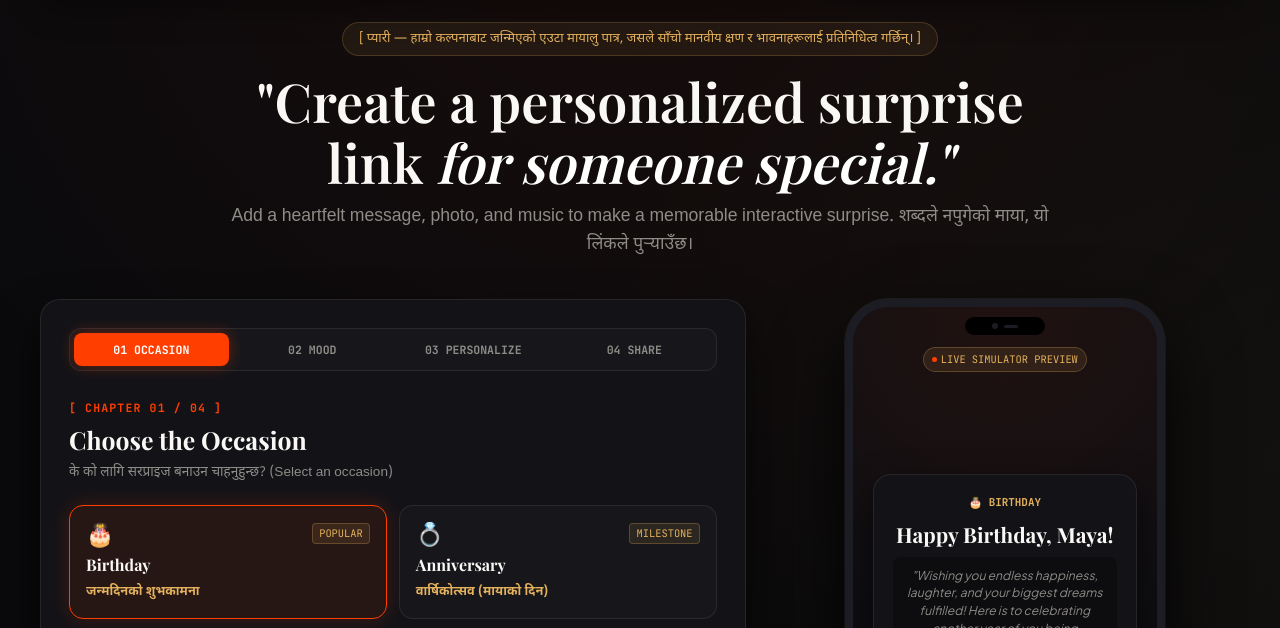
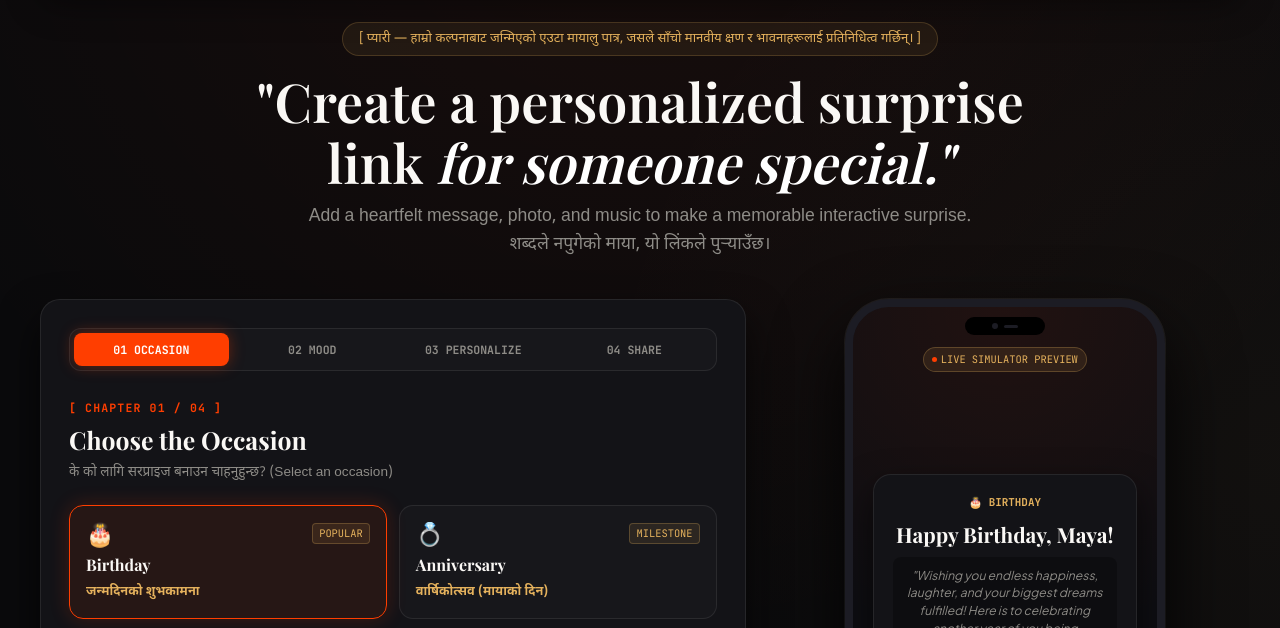
Before and after one commit to progauravv/pyari-surprise, a plain HTML site: page index.html in a window 1280 px wide. Shown: the part 116-744 px from the top of the page. Drawn offline with nearby package versions, Linux system fonts and the light colour scheme; a web font is replaced by a local one.

Commit message:
Split hero sub-title into two separate paragraphs

```diff
--- a/index.html
+++ b/index.html
@@ -78,7 +78,9 @@
         [ प्यारी — हाम्रो कल्पनाबाट जन्मिएको एउटा मायालु पात्र, जसले साँचो मानवीय क्षण र भावनाहरूलाई प्रतिनिधित्व गर्छिन्। ]
       </div>
       <h1 class="hero-main-title">"Create a personalized surprise link <em>for someone special."</em></h1>
-      <p class="hero-sub-title">Add a heartfelt message, photo, and music to make a memorable interactive surprise. शब्दले नपुगेको माया, यो लिंकले पुर्‍याउँछ।</p>
+      <p class="hero-sub-title">Add a heartfelt message, photo, and music to make a memorable interactive surprise.</p>
+       <p class="hero-sub-title">शब्दले नपुगेको माया, यो लिंकले पुर्‍याउँछ।</p>
+    </section>
     </section>
 
     <!-- Studio Grid: Wizard + Live Simulator -->
```
